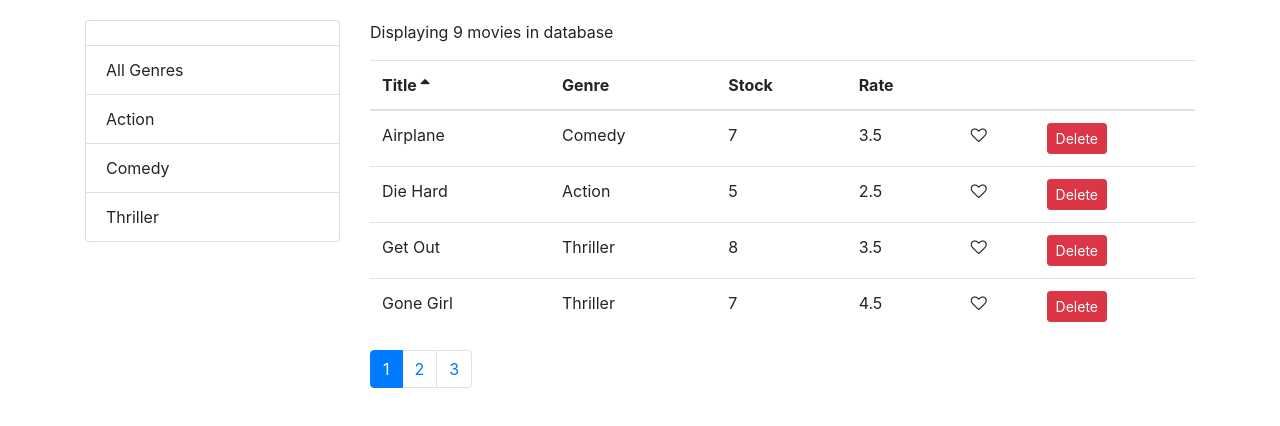
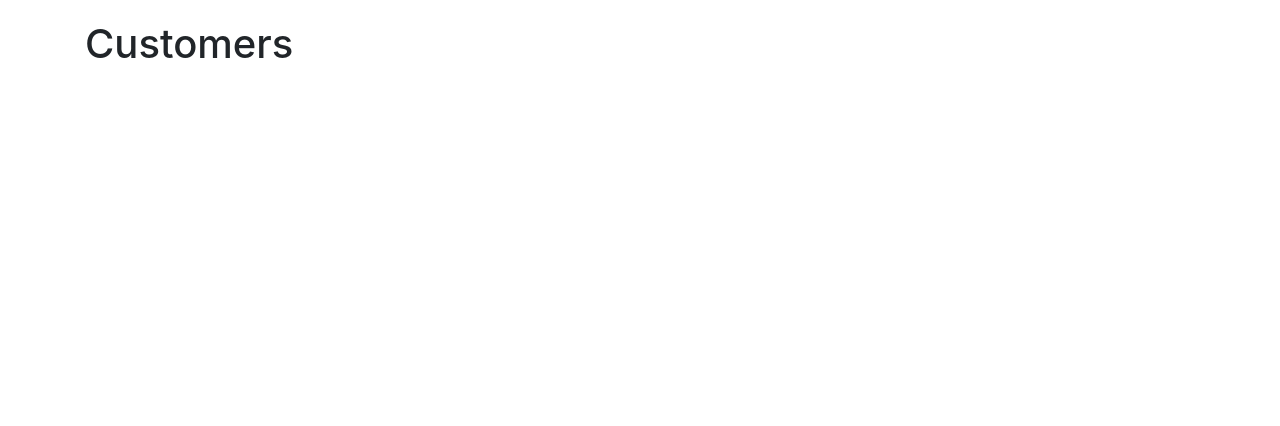
Before and after one commit to msr1013/FrontEnd-React-Movie-App, a React (Create React App) app: page /customers in a window 1280 px wide. Shown: the top 426 px of the page. Built offline with nearby package versions, Linux system fonts and the light colour scheme.

Commit message:
adding-react-router-path-and-component-and-wrapping-app-component-with browser-router

```diff
--- a/package.json
+++ b/package.json
@@ -12,6 +12,7 @@
     "prop-types": "15.6.2",
     "react": "^17.0.2",
     "react-dom": "^17.0.2",
+    "react-router-dom": "4.3.1",
     "react-scripts": "4.0.3",
     "web-vitals": "1.1.2"
   },
--- a/src/App.js
+++ b/src/App.js
@@ -1,12 +1,23 @@
 import "./App.css";
 import { Component } from "react";
+import { Route, Redirect, Switch } from "react-router-dom";
 import Movies from "./components/movies";
+import Customers from "./components/customers";
+import Rentals from "./components/rentals";
+import NotFound from "./components/notFound";
 
 class App extends Component {
   render() {
     return (
       <main className="container">
-        <Movies />
+        <Switch>
+          <Route path="/movies" component={Movies}></Route>
+          <Route path="/customers" component={Customers}></Route>
+          <Route path="/rentals" component={Rentals}></Route>
+          <Route path="/not-found" component={NotFound}></Route>
+          <Redirect from="/" exact to="/movies" />
+          <Redirect to="/not-found" />
+        </Switch>
       </main>
     );
   }
--- a/src/components/common/table.jsx
+++ b/src/components/common/table.jsx
@@ -1,9 +1,8 @@
-import React, { Component } from "react";
+import React from "react";
 import TableBody from "./tableBody";
 import TableHeader from "./tableHeader";
 
-const Table = (props) => {
-  const { columns, sortColumn, onSort, data } = props;
+const Table = ({ columns, sortColumn, onSort, data }) => {
   return (
     <table className="table">
       <TableHeader columns={columns} sortColumn={sortColumn} onSort={onSort} />
--- /dev/null
+++ b/src/components/customers.jsx
@@ -0,0 +1,6 @@
+import React from "react";
+const Customers = () => {
+  return <h1>Customers</h1>;
+};
+
+export default Customers;
--- /dev/null
+++ b/src/components/movieForm.jsx
@@ -0,0 +1,6 @@
+import React from "react";
+const MovieForm = () => {
+  return <h1>MovieForm</h1>;
+};
+
+export default MovieForm;
--- a/src/components/movies.jsx
+++ b/src/components/movies.jsx
@@ -48,8 +48,7 @@ class Movies extends Component {
     this.setState({ sortColumn });
   };
 
-  render() {
-    const { length: count } = this.state.movies;
+  getPagedData = () => {
     const {
       pageSize,
       currentPage,
@@ -57,8 +56,6 @@ class Movies extends Component {
       selectedGenre,
       sortColumn,
     } = this.state;
-
-    if (count === 0) return <p>No movies in the database</p>;
 
     const filtered =
       selectedGenre && selectedGenre._id
@@ -68,6 +65,22 @@ class Movies extends Component {
     const sorted = _.orderBy(filtered, [sortColumn.path], [sortColumn.order]);
 
     const movies = paginate(sorted, currentPage, pageSize);
+
+    return { totalCount: filtered.length, data: movies };
+  };
+
+  render() {
+    const { length: count } = this.state.movies;
+    const {
+      pageSize,
+      currentPage,
+
+      sortColumn,
+    } = this.state;
+
+    if (count === 0) return <p>No movies in the database</p>;
+
+    const { totalCount, data: movies } = this.getPagedData();
 
     return (
       <div className="row">
@@ -79,7 +92,7 @@ class Movies extends Component {
           />
         </div>
         <div className="col">
-          <p>Displaying {filtered.length} movies in database </p>
+          <p>Displaying {totalCount} movies in database </p>
           <MoviesTable
             movies={movies}
             onLike={this.handleLike}
@@ -89,7 +102,7 @@ class Movies extends Component {
           />
 
           <Pagination
-            itemsCount={filtered.length}
+            itemsCount={totalCount}
             pageSize={pageSize}
             currentPage={currentPage}
             onPageChange={this.handlePageChange}
--- a/src/components/moviesTable.jsx
+++ b/src/components/moviesTable.jsx
@@ -1,4 +1,3 @@
-import { Tab } from "bootstrap";
 import React, { Component } from "react";
 import Like from "./common/like";
 import Table from "./common/table";
--- /dev/null
+++ b/src/components/notFound.jsx
@@ -0,0 +1,6 @@
+import React from "react";
+const NotFound = () => {
+  return <h1>NotFound</h1>;
+};
+
+export default NotFound;
--- /dev/null
+++ b/src/components/rentals.jsx
@@ -0,0 +1,6 @@
+import React from "react";
+const Rentals = () => {
+  return <h1>Rentals</h1>;
+};
+
+export default Rentals;
--- a/src/index.js
+++ b/src/index.js
@@ -1,5 +1,6 @@
 import React from "react";
 import ReactDOM from "react-dom";
+import { BrowserRouter } from "react-router-dom";
 import "./index.css";
 import App from "./App";
 import reportWebVitals from "./reportWebVitals";
@@ -7,9 +8,9 @@ import "bootstrap/dist/css/bootstrap.css";
 import "font-awesome/css/font-awesome.css";
 
 ReactDOM.render(
-  <React.StrictMode>
+  <BrowserRouter>
     <App />
-  </React.StrictMode>,
+  </BrowserRouter>,
   document.getElementById("root")
 );
 
```
Also changed, not shown: src/components/loginForm.jsx (added, +9 -0 lines), 1 other file (tests, documents, lock files or other folders).
